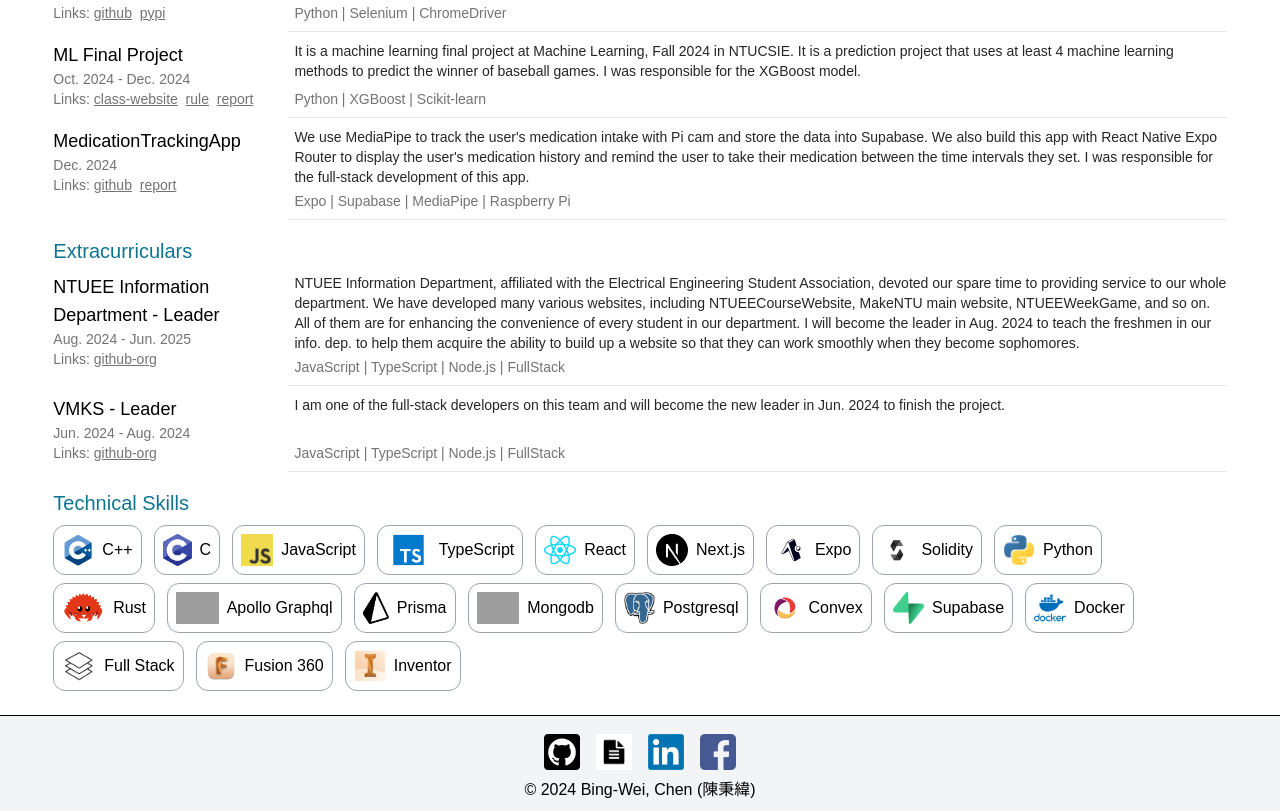
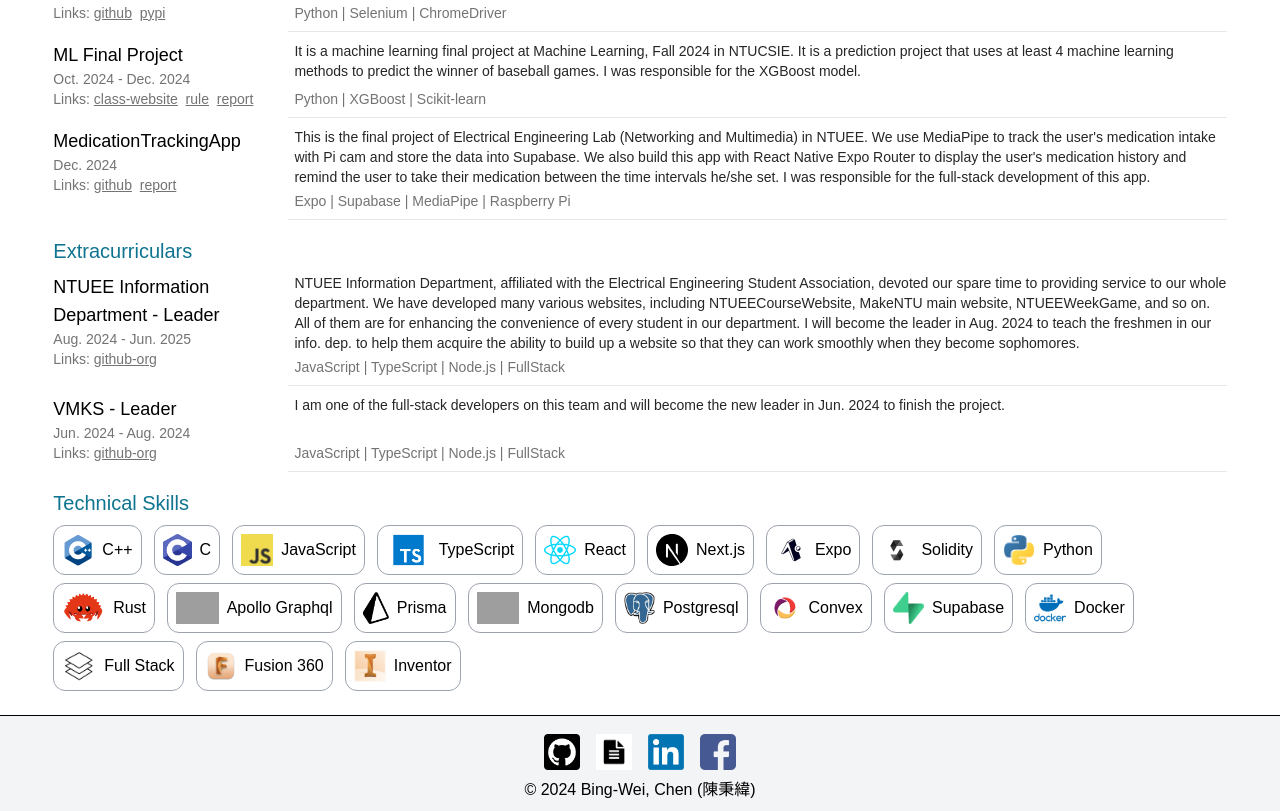
Before and after one commit to ChenBingWei1201/ChenBingWei1201.github.io, a React (Vite) app: page / in a window 1280 px wide. Shown: the part 1201-2012 px from the top of the page. Built offline with nearby package versions, Linux system fonts and the light colour scheme; grey boxes are pictures that could not be loaded; a web font is replaced by a local one.

Commit message:
add the class name

```diff
--- a/src/data/experiences/projects.js
+++ b/src/data/experiences/projects.js
@@ -89,7 +89,7 @@ export const projects = [
       { text: "report", url: "https://drive.google.com/drive/folders/16iHki0Dm4yHXm4xOsHz8CBZsnXuHVqFX?usp=sharing" }
     ],
     content: [
-      "We use MediaPipe to track the user's medication intake with Pi cam and store the data into Supabase. We also build this app with React Native Expo Router to display the user's medication history and remind the user to take their medication between the time intervals they set. I was responsible for the full-stack development of this app."
+      "This is the final project of Electrical Engineering Lab (Networking and Multimedia) in NTUEE. We use MediaPipe to track the user's medication intake with Pi cam and store the data into Supabase. We also build this app with React Native Expo Router to display the user's medication history and remind the user to take their medication between the time intervals he/she set. I was responsible for the full-stack development of this app."
     ],
     tags: ["Expo", "Supabase", "MediaPipe", "Raspberry Pi"]
   }
```
